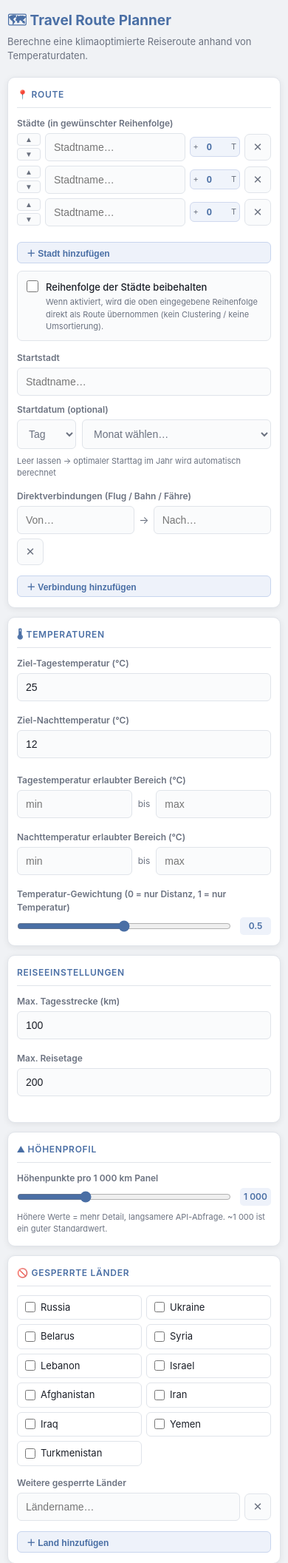
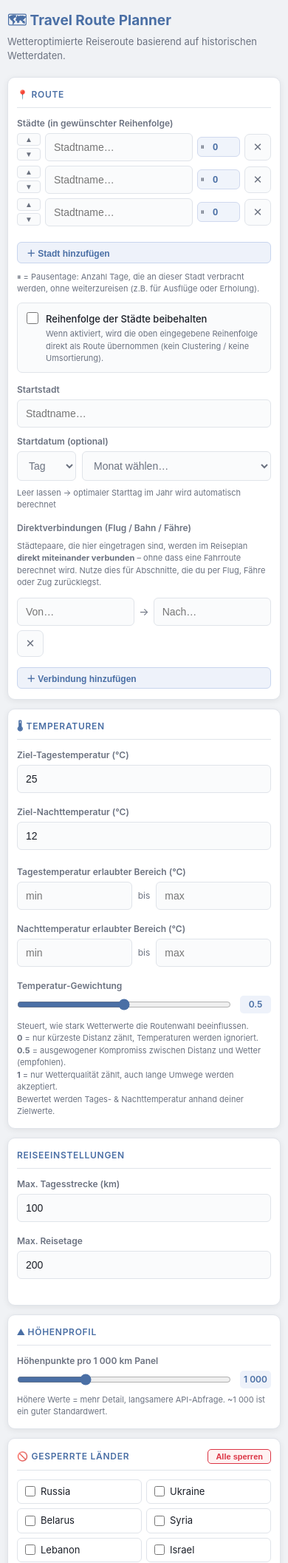
Before and after one commit to Yann-Paul/weatherroute, a Flask app: page / in a window 390 px wide. Shown: the top 2113 px of the page at 74% size. Run offline with Flask 3, Linux system fonts and the light colour scheme; parts of the project's set-up code (start-up, migrations or seed data) failed here and were passed over; some libraries are stand-ins or nearby versions.

Commit message:
mobile-interface

```diff
--- a/module.py
+++ b/module.py
@@ -2739,10 +2739,10 @@ document.addEventListener('DOMContentLoaded', function() {
 
 function init() {
     var panel = document.createElement('div');
-    panel.style.cssText = 'position:absolute;bottom:0;left:0;right:0;height:95px;' +
+    panel.style.cssText = 'position:absolute;bottom:0;left:0;right:0;height:150px;' +
         'z-index:1000;pointer-events:none;background:rgba(10,14,22,0.82);' +
         'border-top:1px solid rgba(255,255,255,0.1);box-sizing:border-box;';
-    panel.innerHTML = '<svg id="mini-elev-svg" width="100%" height="95" style="display:block"></svg>';
+    panel.innerHTML = '<svg id="mini-elev-svg" width="100%" height="150" style="display:block"></svg>';
     _map.getContainer().style.position = 'relative';
     _map.getContainer().appendChild(panel);
     _map.on('moveend zoomend resize', updateChart);
@@ -2785,7 +2785,7 @@ function updateChart() {
                 document.querySelector('#mini-elev-svg').parentNode;
     var svg = document.querySelector('#mini-elev-svg');
     if (!svg || !_map) return;
-    var W = svg.parentNode.offsetWidth, H = 95;
+    var W = svg.parentNode.offsetWidth, H = 150;
     if (W < 50) return;
     var bounds = _map.getBounds();
     var vis = MINI_ELEV.filter(function(p) {
@@ -2802,7 +2802,7 @@ function updateChart() {
     var eMin = Math.max(0, Math.min.apply(null,eles)-80);
     var eMax = Math.max.apply(null,eles)+50;
     var eRange = eMax - eMin;
-    var PL=6, PR=6, PT=12, PB=14, cW=W-PL-PR, cH=H-PT-PB;
+    var PL=6, PR=6, PT=14, PB=16, cW=W-PL-PR, cH=H-PT-PB;
     function xp(km)  { return PL + (km-kmMin)/(kmMax-kmMin)*cW; }
     function yp(ele) { return PT + cH - (ele-eMin)/eRange*cH; }
 
--- a/templates/index.html
+++ b/templates/index.html
@@ -334,11 +334,10 @@
       input[type="date"],
       select { padding: 10px 11px; font-size: 14px; }
 
-      /* City row: let rest-days label text shrink */
-      .rest-days-wrap span { display: none; }        /* hide "+ Tage" labels */
+      /* City row: Pausentage-Wrap auf Mobile kompakt halten */
+      .rest-days-wrap span { display: none; }        /* hide "⏸ Pause" labels */
       .rest-days-wrap { padding: 2px 4px; gap: 1px; }
-      .rest-days-wrap::before { content: "+"; font-size: 11px; color: var(--muted); }
-      .rest-days-wrap::after  { content: "T"; font-size: 11px; color: var(--muted); }
+      .rest-days-wrap::before { content: "⏸"; font-size: 11px; color: var(--muted); }
 
       /* Larger touch targets for icon buttons */
       .btn-icon { width: 36px; height: 36px; font-size: 15px; border-radius: 7px; }
@@ -367,7 +366,7 @@
 <div class="page-wrap">
   <div class="page-header">
     <h1>🗺 Travel Route Planner</h1>
-    <p>Berechne eine klimaoptimierte Reiseroute anhand von Temperaturdaten.</p>
+    <p>Wetteroptimierte Reiseroute basierend auf historischen Wetterdaten.</p>
   </div>
 
   <form id="routeForm" action="/calculate" method="POST">
@@ -386,6 +385,7 @@
         <div id="cityInputs"></div>
         <div id="err-cities" class="field-msg"></div>
         <button type="button" class="btn-add" onclick="addCityField()">＋ Stadt hinzufügen</button>
+        <div class="hint" style="margin-top:6px">⏸ = Pausentage: Anzahl Tage, die an dieser Stadt verbracht werden, ohne weiterzureisen (z.B. für Ausflüge oder Erholung).</div>
       </div>
 
       <div class="toggle-row" style="margin-bottom:14px">
@@ -434,6 +434,7 @@
 
       <div class="field">
         <label>Direktverbindungen (Flug / Bahn / Fähre)</label>
+        <div class="hint" style="margin-bottom:8px">Städtepaare, die hier eingetragen sind, werden im Reiseplan <strong>direkt miteinander verbunden</strong> – ohne dass eine Fahrroute berechnet wird. Nutze dies für Abschnitte, die du per Flug, Fähre oder Zug zurücklegst.</div>
         <div id="connectionInputs">
           <div class="connection-row">
             <input type="text" class="city-autocomplete" name="connection_start" placeholder="Von…">
@@ -485,11 +486,18 @@
       </div>
 
       <div class="field" style="margin-top:10px">
-        <label>Temperatur-Gewichtung (0 = nur Distanz, 1 = nur Temperatur)</label>
+        <label>Temperatur-Gewichtung</label>
         <div class="slider-row">
           <input type="range" name="temp_weight" min="0" max="1" step="0.05" value="0.5"
                  oninput="document.getElementById('tw-val').textContent=this.value">
           <div class="slider-value" id="tw-val">0.5</div>
+        </div>
+        <div class="hint" style="margin-top:5px">
+          Steuert, wie stark Wetterwerte die Routenwahl beeinflussen.<br>
+          <strong>0</strong> = nur kürzeste Distanz zählt, Temperaturen werden ignoriert.<br>
+          <strong>0.5</strong> = ausgewogener Kompromiss zwischen Distanz und Wetter (empfohlen).<br>
+          <strong>1</strong> = nur Wetterqualität zählt, auch lange Umwege werden akzeptiert.<br>
+          Bewertet werden Tages- &amp; Nachttemperatur anhand deiner Zielwerte.
         </div>
       </div>
     </div>
@@ -530,7 +538,15 @@
 
     <!-- ══ GESPERRTE LÄNDER ══ -->
     <div class="card">
-      <div class="card-title">🚫 Gesperrte Länder</div>
+      <div class="card-title" style="justify-content:space-between">
+        <span>🚫 Gesperrte Länder</span>
+        <button type="button" id="btn-block-all" onclick="toggleBlockAll()"
+                style="font-size:11px;font-weight:600;padding:3px 10px;border-radius:5px;
+                       border:1px solid var(--danger);background:#fef2f2;color:var(--danger);
+                       cursor:pointer;white-space:nowrap;transition:background .12s">
+          Alle sperren
+        </button>
+      </div>
 
       <div class="country-grid">
         <label><input type="checkbox" name="blocked_countries" value="RU"><span>Russia</span></label>
@@ -741,10 +757,10 @@
         '<button type="button" class="btn-icon" title="Nach unten" onclick="swapCity(this,1)">▼</button>' +
       '</div>' +
       '<input type="text" class="city-autocomplete" name="cities" placeholder="Stadtname…">' +
-      '<div class="rest-days-wrap" title="Pausentage in dieser Stadt">' +
-        '<span>+</span>' +
+      '<div class="rest-days-wrap" title="Anzahl Pausentage an dieser Stadt – der Algorithmus verweilt dort entsprechend viele Tage ohne weiterzureisen">' +
+        '<span>⏸</span>' +
         '<input type="number" name="city_rest_days" value="0" min="0" max="365">' +
-        '<span>Tage</span>' +
+        '<span>Tage Pause</span>' +
       '</div>' +
       '<button type="button" class="btn-icon danger" title="Entfernen" onclick="removeRow(this)">✕</button>';
     return row;
@@ -803,6 +819,14 @@
     attachCountryAC(row.querySelector('input'));
   }
 
+  /* ── Alle Länder sperren / entsperren ── */
+  function toggleBlockAll() {
+    const boxes = document.querySelectorAll('.country-grid input[type="checkbox"]');
+    const allChecked = Array.from(boxes).every(cb => cb.checked);
+    boxes.forEach(cb => { cb.checked = !allChecked; });
+    document.getElementById('btn-block-all').textContent = allChecked ? 'Alle sperren' : 'Alle entsperren';
+  }
+
   /* ── Slider label: live-format with thousands separator ── */
   document.querySelector('input[name="elev_points_per_1000km"]').addEventListener('input', function() {
     document.getElementById('ep-val').textContent = Number(this.value).toLocaleString('de-DE');
```
Also changed, not shown: templates/results.html (+51 -0 lines).
